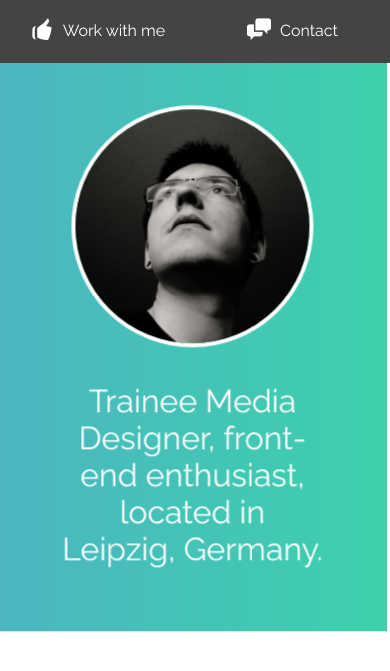
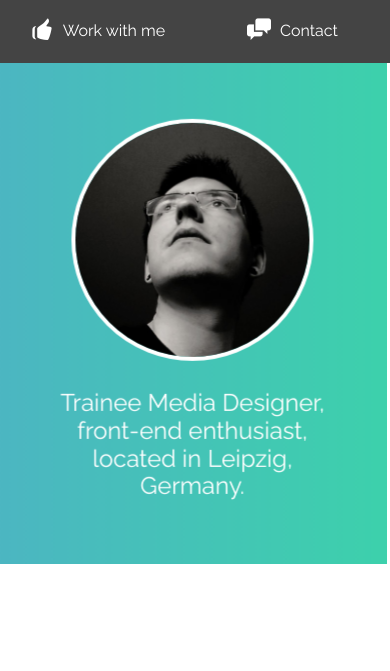
Before and after one commit to theZieger/eric-zieger.de, a PHP site: page / in a window 390 px wide. Shown: the part 129-800 px from the top of the page. Run offline with PHP 8.4, Linux system fonts and the light colour scheme; some libraries are stand-ins or nearby versions.

Commit message:
feat(typography): add simple responsive behaviour for h1

```diff
--- a/app/styles/main.css
+++ b/app/styles/main.css
@@ -10,7 +10,7 @@ h1,h2,h3 {
 }
 
 h1 {
-  font-size: 2em;
+  font-size: 1.5em;
 }
 
 .browsehappy {
--- a/app/styles/media-queries.css
+++ b/app/styles/media-queries.css
@@ -32,6 +32,9 @@
   .parallax-back {
     transform-origin: 51% 50%;
   }
+  h1 {
+    font-size: 2em;
+  }
 }
 
 @media (min-width: 64em) {
```
